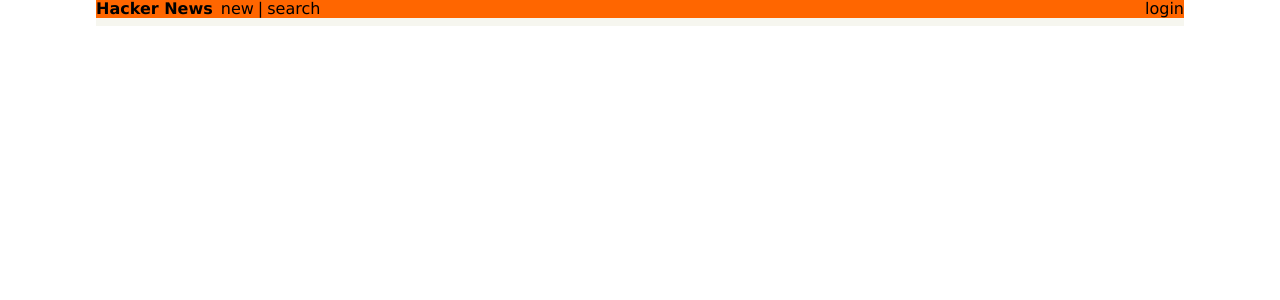
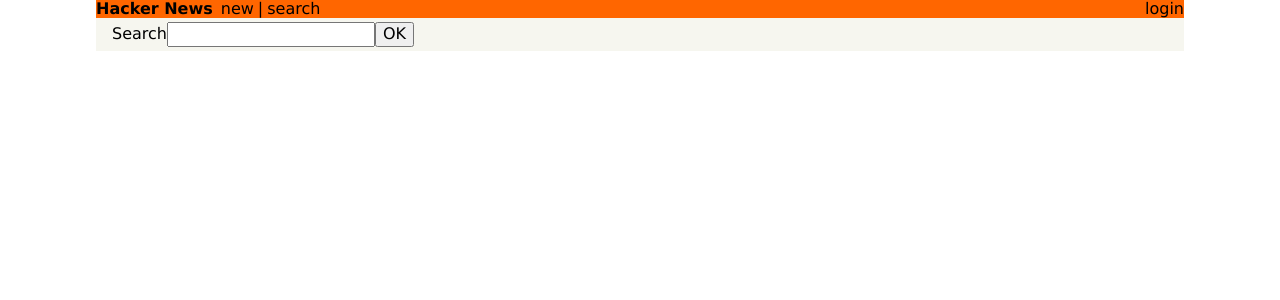
Before and after one commit to bikokwa/hackernews-react-apollo, a React (Create React App) app: page /search in a window 1280 px wide. Shown: the top 300 px of the page. Built offline with nearby package versions, Linux system fonts and the light colour scheme.

Commit message:
filtering: searching the list of links

```diff
--- a/src/components/App.js
+++ b/src/components/App.js
@@ -4,6 +4,7 @@
 import Header from "./Header";
 import LinkList from "./LinkList";
 import Login from "./Login";
+import Search from "./Search";
 
 function App() {
   return (
@@ -14,6 +15,7 @@
           <Route path="/" element={<LinkList />} />
           <Route path="/create" element={<CreateLink />} />
           <Route path="/login" element={<Login />} />
+          <Route path="/search" element={<Search />} />
         </Routes>
       </div>
     </div>
--- /dev/null
+++ b/src/components/Search.js
@@ -0,0 +1,56 @@
+import { useState } from "react";
+import Link from "./Link";
+import { gql, useLazyQuery } from "@apollo/client";
+
+const FEED_SEARCH_QUERY = gql`
+  query FeedSearchQuery($filter: String!) {
+    feed(filter: $filter) {
+      id
+      links {
+        id
+        url
+        description
+        createdAt
+        postedBy {
+          id
+          name
+        }
+        votes {
+          id
+          user {
+            id
+          }
+        }
+      }
+    }
+  }
+`;
+
+const Search = () => {
+  const [searchFilter, setSearchFilter] = useState("");
+  const [executeSearch, { data }] = useLazyQuery(FEED_SEARCH_QUERY);
+
+  return (
+    <>
+      <div>
+        Search
+        <input type="text" onChange={(e) => setSearchFilter(e.target.value)} />
+        <button
+          onClick={() =>
+            executeSearch({
+              variables: { filter: searchFilter },
+            })
+          }
+        >
+          OK
+        </button>
+      </div>
+      {data &&
+        data.feed.links.map((link, index) => (
+          <Link key={link.id} link={link} index={index} />
+        ))}
+    </>
+  );
+};
+
+export default Search;
```
